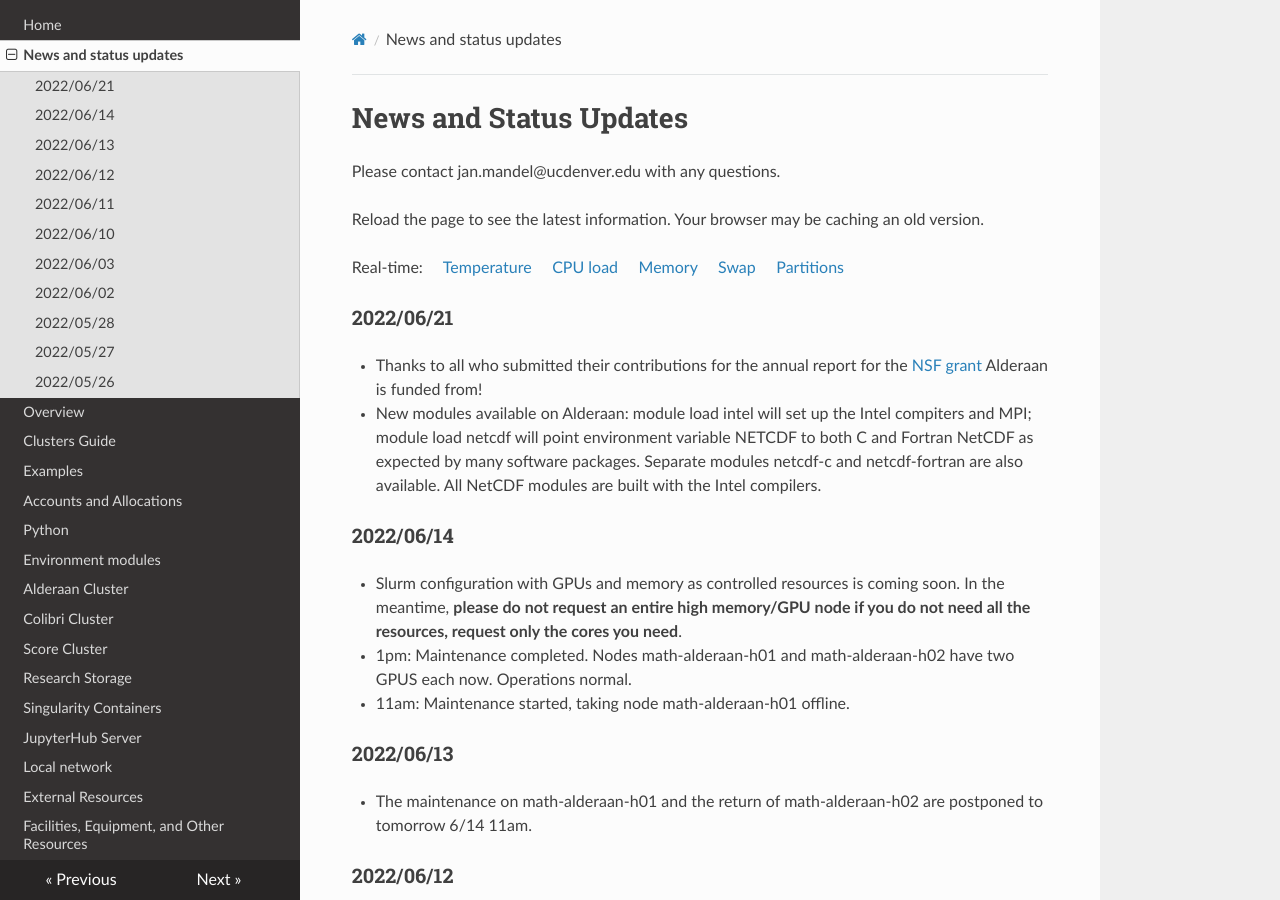
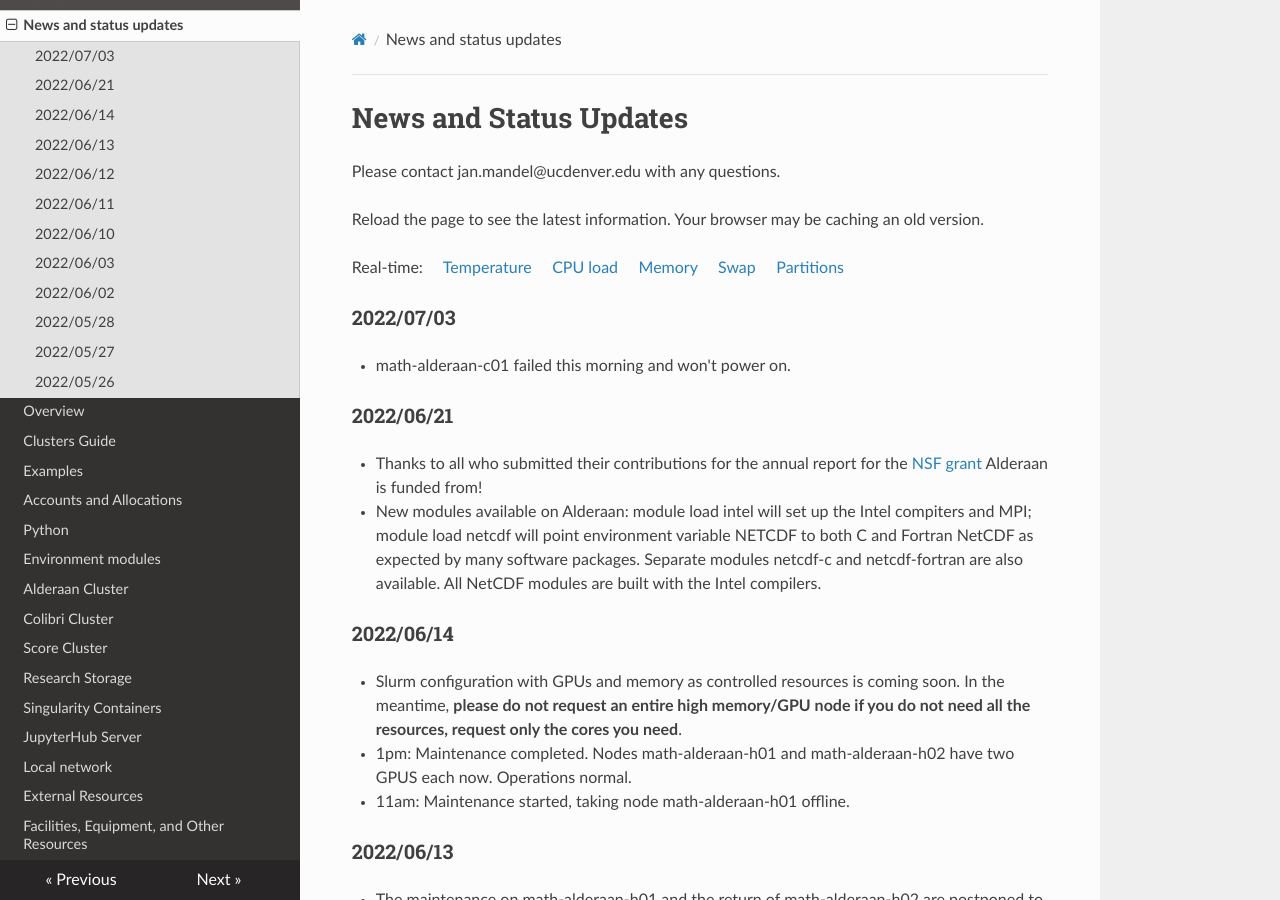
Before and after one commit to ccmucdenver/ccm-docs, an MkDocs documentation site: the page built from docs/updates.md, in a window 1280 px wide and 900 px high. Built offline with MkDocs 1.6.1, drawn with Linux system fonts in a browser that asks for light colours; nearby versions of some CDN libraries.

Commit message:
node failed

```diff
--- a/docs/updates.md
+++ b/docs/updates.md
@@ -5,6 +5,10 @@ Please contact jan.mandel@ucdenver.edu with any questions.
 Reload the page to see the latest information. Your browser may be caching an old version.
 
 Real-time:  &nbsp;  &nbsp; [Temperature](https://demo.openwfm.org/web/alderaan/temp.txt) &nbsp; &nbsp; [CPU load](https://demo.openwfm.org/web/alderaan/cpu.txt) &nbsp; &nbsp; [Memory](https://demo.openwfm.org/web/alderaan/mem.txt) &nbsp; &nbsp; [Swap](https://demo.openwfm.org/web/alderaan/swp.txt) &nbsp; &nbsp; [Partitions](https://demo.openwfm.org/web/alderaan/sinfo.txt)
+
+### 2022/07/03
+
+* math-alderaan-c01 failed this morning and won't power on.
 
 ### 2022/06/21
 * Thanks to all who submitted their contributions for the annual report for the [NSF grant](https://www.nsf.gov/awardsearch/showAward?AWD_ID=2019089) Alderaan is funded from!
```
